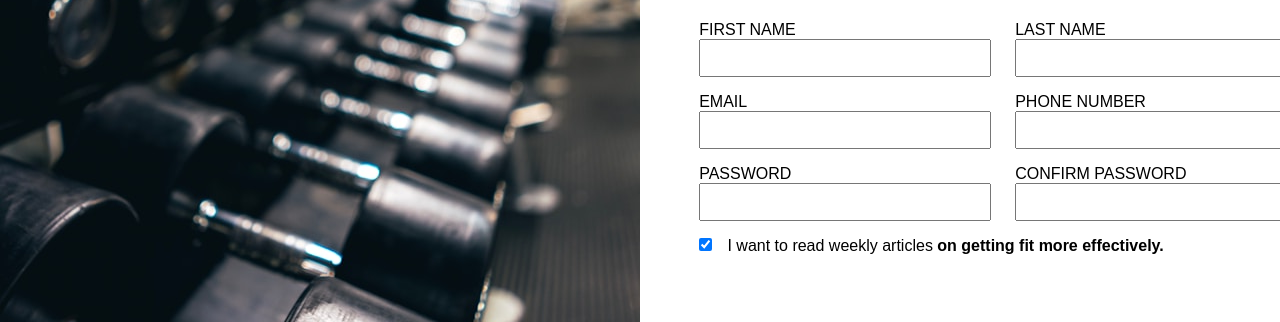
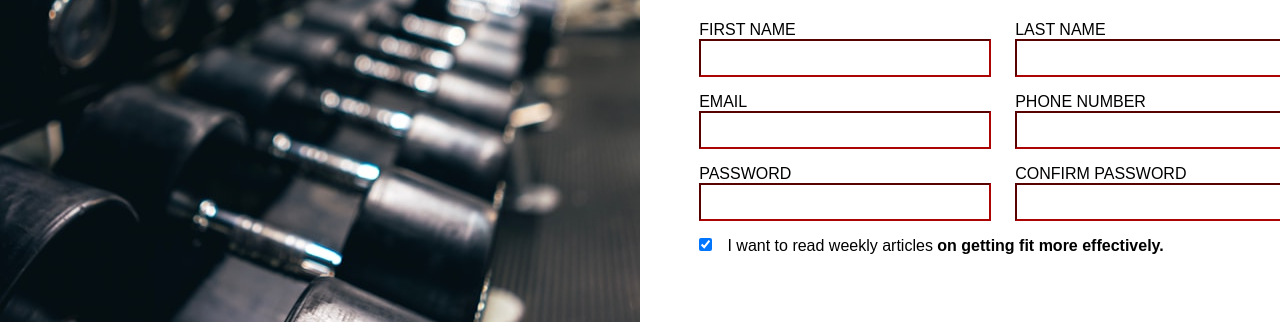
Before and after one commit to RiceWater/Project-Signup_Form, a plain HTML site: page index.html in a window 1280 px wide. Shown: the part 478-800 px from the top of the page. Drawn offline with Linux system fonts and the light colour scheme.

Commit message:
Add basic style on inputs
There are small effects now

```diff
--- a/index.css
+++ b/index.css
@@ -173,3 +173,9 @@ button:active{
 .account{
   margin-top: 1rem;
 }
+
+
+.pass:invalid,
+input:required:invalid{
+  border-color: rgb(172, 3, 3);
+}
--- a/index.html
+++ b/index.html
@@ -93,11 +93,11 @@
           </div>
 
           <div class="grid_item_input5">
-            <input type="password" id="pass" name="pass" required minlength="10">
+            <input class="pass" type="password" id="pass" name="pass" required minlength="10">
           </div>
 
           <div class="grid_item_input6">
-            <input type="password" id="confirm_pass" name="confirm_pass" required>
+            <input class="pass" type="password" id="confirm_pass" name="confirm_pass" required>
           </div>
 
         </div>
```
